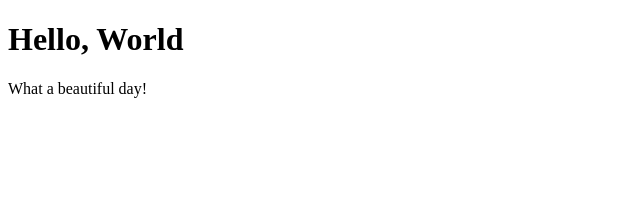
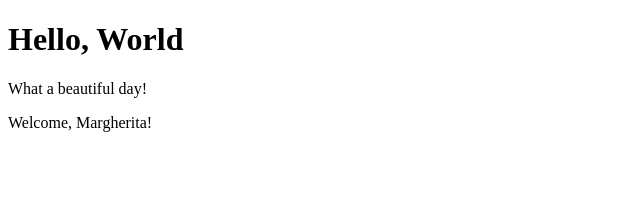
Before and after one commit to RavaMarghe/Esercizi-React, a React (Create React App) app in the folder my-app/: page / in a window 1280 px wide. Shown: the top 204 px of the page, without its empty margins (0-640 px from the left). Built offline with nearby package versions, Linux system fonts and the light colour scheme.

Commit message:
feat: add Welcome.js

```diff
--- a/my-app/src/App.js
+++ b/my-app/src/App.js
@@ -1,11 +1,13 @@
 import React from "react";
 import { Hello } from "./Hello";
+import { Welcome } from "./Welcome";
 
 export class App extends React.Component {
     render() {
         return (
             <div>
                 <Hello />
+                <Welcome name="Margherita"/>
             </div>
         )
     }
--- /dev/null
+++ b/my-app/src/Welcome.js
@@ -0,0 +1,9 @@
+import React from "react";
+
+export class Welcome extends React.Component {
+    render() {
+        return(
+            <p>Welcome, {this.props.name}!</p>
+        )
+    }
+}
```
